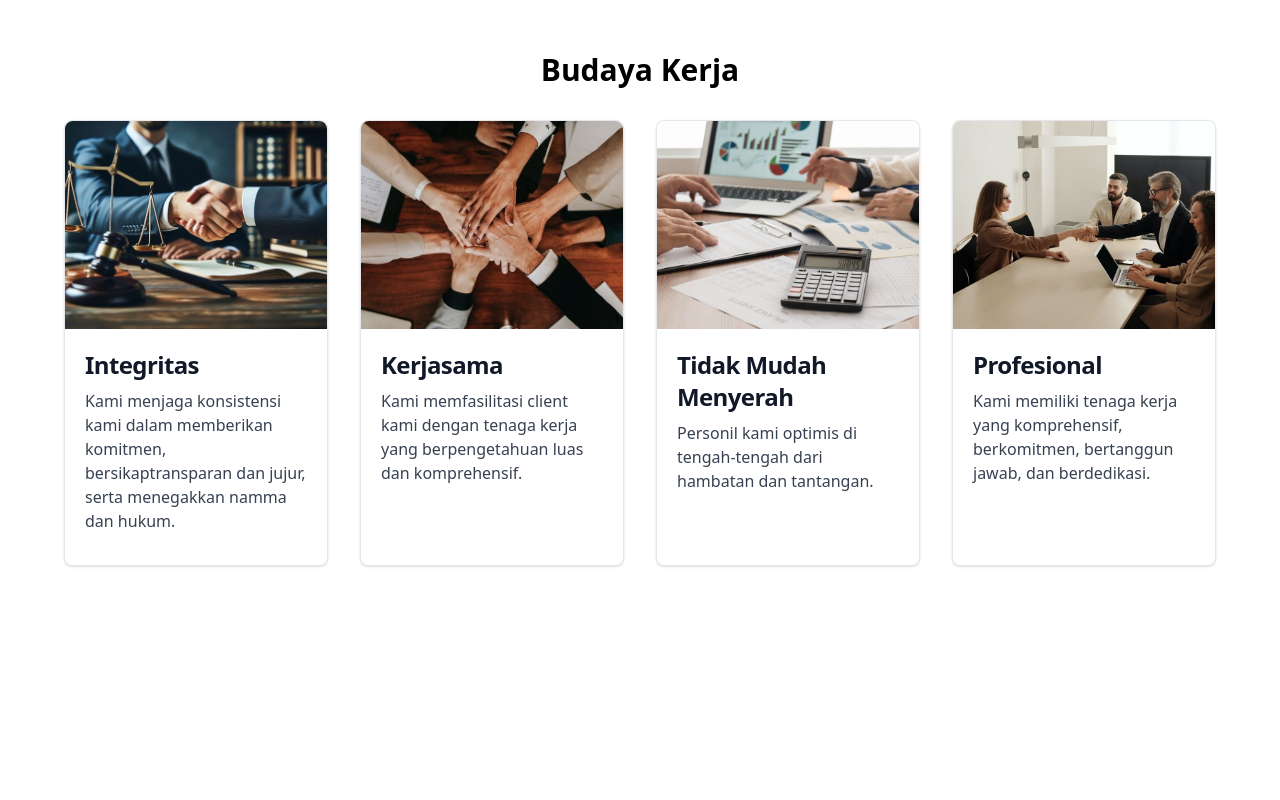
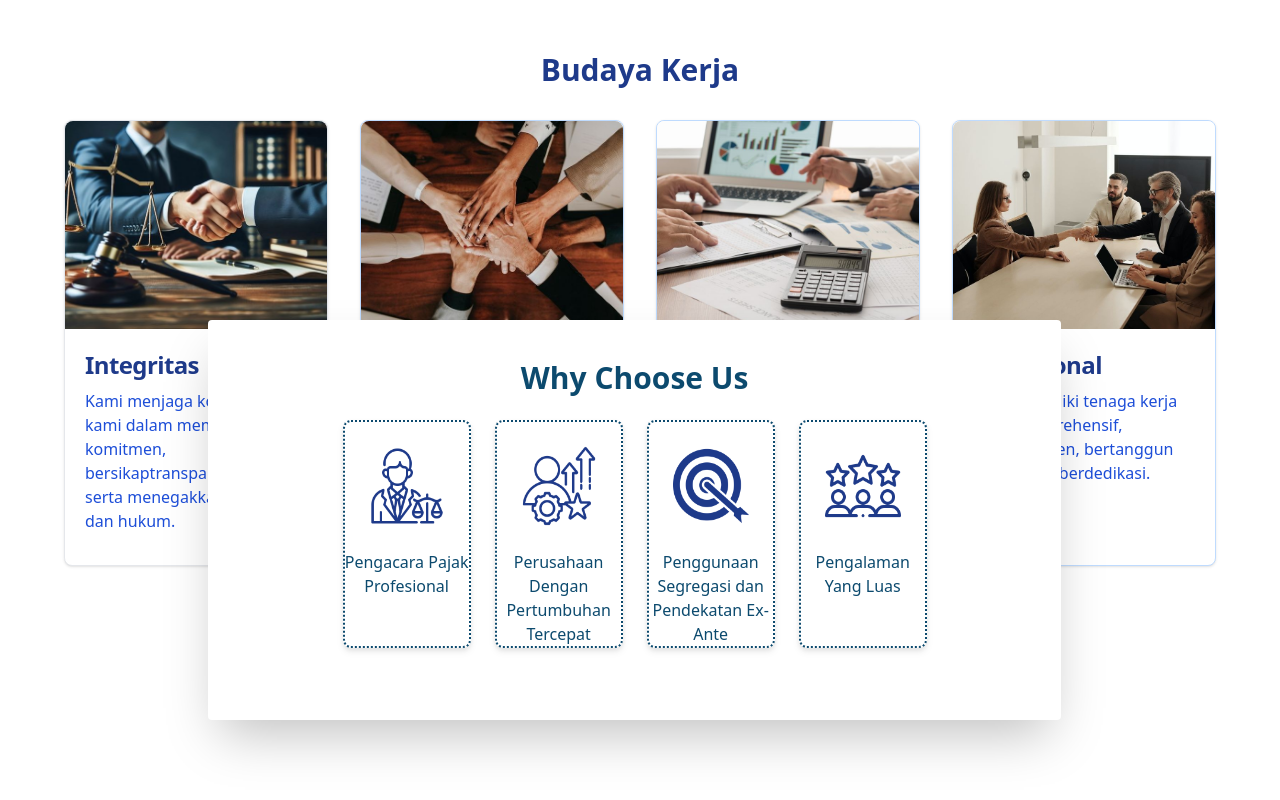
Before and after one commit to rijalllhd/project_padandung, a website: page index.html in a window 1280 px wide. Shown: the part 1580-2380 px from the top of the page. Before the commit the page ends 2194 px from the top, so only its background shows below. Drawn offline with nearby package versions, Linux system fonts and the light colour scheme.

Commit message:
add why choose us

```diff
--- a/index.html
+++ b/index.html
@@ -79,7 +79,7 @@
      <section class="py-12 px-4 md:px-8 lg:px-16 bg-white" id="aboutus">
         <div class="container mx-auto">
             <!-- Section Title -->
-            <h2 class="text-3xl font-bold text-center mb-8">About Us</h2>
+            <h2 class="text-3xl font-bold text-center mb-8 text-blue-900">About Us</h2>
 
             <!-- Three Columns: About, Vision, Mission -->
             <div class="grid grid-cols-1 md:grid-cols-3 gap-8">
@@ -114,15 +114,13 @@
     </section>
 
     <!-- Budaya kerja Section -->
-    <section class="py-12 px-4 md:px-8 lg:px-16 bg-white">
+    <section class="py-12 px-4 md:px-8 lg:px-16 lg:mb-40 bg-white text-blue-900">
         <div class="container mx-auto">
             <!-- Section Title -->
             <h2 class="text-3xl font-bold text-center mb-8">Budaya Kerja</h2>
 
             <!-- Three Columns: About, Vision, Mission -->
-            <div class="grid grid-cols-1 md:grid-cols-4 gap-8">
-
-
+            <div class="grid grid-cols-1 md:grid-cols-4 gap-8 pb-60 lg:pb-10">
 
                 <div class="max-w-sm bg-white border border-gray-200 rounded-lg shadow"  data-aos="zoom-in-up" data-aos-duration="600">
                     <a href="#">
@@ -130,62 +128,102 @@
                     </a>
                     <div class="p-5">
                         <a href="#">
-                            <h5 class="mb-2 text-2xl font-bold tracking-tight text-gray-900">Integritas</h5>
+                            <h5 class="mb-2 text-2xl font-bold tracking-tight text-blue-900">Integritas</h5>
                         </a>
-                        <p class="mb-3 font-normal text-gray-700">Kami menjaga konsistensi kami dalam memberikan komitmen, bersikaptransparan dan jujur, serta menegakkan namma dan hukum.</p>
+                        <p class="mb-3 font-normal text-blue-700">Kami menjaga konsistensi kami dalam memberikan komitmen, bersikaptransparan dan jujur, serta menegakkan namma dan hukum.</p>
 
                     </div>
                 </div>
 
-                <div class="max-w-sm bg-white border border-gray-200 rounded-lg shadow"  data-aos="zoom-in-up" data-aos-duration="600">
+                <div class="max-w-sm bg-white border border-blue-200 rounded-lg shadow"  data-aos="zoom-in-up" data-aos-duration="600">
                     <a href="#" >
                         <img class="rounded-t-lg h-52 w-full object-cover" src="src/asset/teamwork.jpeg" alt="" />
                     </a>
                     <div class="p-5">
                         <a href="#">
-                            <h5 class="mb-2 text-2xl font-bold tracking-tight text-gray-900">Kerjasama</h5>
+                            <h5 class="mb-2 text-2xl font-bold tracking-tight text-blue-900">Kerjasama</h5>
                         </a>
-                        <p class="mb-3 font-normal text-gray-700">Kami memfasilitasi client kami dengan tenaga kerja yang berpengetahuan luas dan komprehensif.</p>
+                        <p class="mb-3 font-normal text-blue-700">Kami memfasilitasi client kami dengan tenaga kerja yang berpengetahuan luas dan komprehensif.</p>
 
                     </div>
                 </div>
 
-                <div class="max-w-sm bg-white border border-gray-200 rounded-lg shadow"  data-aos="zoom-in-up" data-aos-duration="600">
+                <div class="max-w-sm bg-white border border-blue-200 rounded-lg shadow"  data-aos="zoom-in-up" data-aos-duration="600">
                     <a href="#">
                         <img class="rounded-t-lg h-52 w-full object-cover" src="src/asset/accounting.jpeg" alt="" />
                     </a>
                     <div class="p-5">
                         <a href="#">
-                            <h5 class="mb-2 text-2xl font-bold tracking-tight text-gray-900">Tidak Mudah Menyerah</h5>
+                            <h5 class="mb-2 text-2xl font-bold tracking-tight text-blue-900">Tidak Mudah Menyerah</h5>
                         </a>
-                        <p class="mb-3 font-normal text-gray-700">Personil kami optimis di tengah-tengah dari hambatan dan tantangan.</p>
+                        <p class="mb-3 font-normal text-blue-700">Personil kami optimis di tengah-tengah dari hambatan dan tantangan.</p>
 
                     </div>
                 </div>
 
 
-                <div class="max-w-sm bg-white border border-gray-200 rounded-lg shadow" data-aos="zoom-in-up" data-aos-duration="600">
+                <div class="max-w-sm bg-white border border-blue-200 rounded-lg shadow" data-aos="zoom-in-up" data-aos-duration="600">
                     <a href="#">
                         <img class="rounded-t-lg h-52 w-full object-cover" src="src/asset/profesional.jpeg" alt="" />
                     </a>
                     <div class="p-5">
                         <a href="#">
-                            <h5 class="mb-2 text-2xl font-bold tracking-tight text-gray-900">Profesional</h5>
+                            <h5 class="mb-2 text-2xl font-bold tracking-tight text-blue-900">Profesional</h5>
                         </a>
-                        <p class="mb-3 font-normal text-gray-700">Kami memiliki tenaga kerja yang komprehensif, berkomitmen, bertanggun jawab, dan berdedikasi.</p>
+                        <p class="mb-3 font-normal text-blue-700">Kami memiliki tenaga kerja yang komprehensif, berkomitmen, bertanggun jawab, dan berdedikasi.</p>
 
                     </div>
                 </div>
-
-
-
-
             </div>
         </div>
     </section>
 
 
-    <script src="./dist/flowbite.min.js"></script>
+    <!-- Why Choose Us -->
+    <div class="absolute top-[3550px] lg:top-[1900px] left-8 lg:left-52 rounded w-5/6 lg:w-4/6 lg:h-[400px] bg-white shadow-2xl p-6 text-sky-900">
+        <h1 class="text-lg text-center md:text-2xl lg:text-3xl font-bold text-sky-900 pb-3 lg:pt-4">Why Choose Us</h1>
+
+        <div class="flex flex-wrap justify-center">
+            <div class="hover:border-solid border-dotted border-2 border-sky-900 flex flex-col drop-shadow-md bg-white rounded-lg w-24 lg:w-32 m-2 lg:m-3 overflow-hidden">
+                <img src="src/asset/lawyer.png" alt="like" class="h-20 mt-2 mx-4 lg:m-6">
+                <h2 class="text-center lg:text-base text-sm mt-2 lg:mt-0">Pengacara Pajak Profesional</h2>
+            </div>
+
+            <div class="hover:border-solid border-dotted border-2 border-sky-900 flex flex-col drop-shadow-md bg-white rounded-lg w-24 lg:w-32 m-2 lg:m-3 verflow-hidden">
+                <img src="src/asset/peningkatan.png" alt="money" class="h-20 mt-2 mx-4 lg:m-6">
+                <h2 class="text-center lg:text-base text-sm mt-2 lg:mt-0">Perusahaan Dengan Pertumbuhan Tercepat</h2>
+            </div>
+
+            <div class="hover:border-solid border-dotted border-2 border-sky-900 flex flex-col drop-shadow-md bg-white rounded-lg  w-24 lg:w-32 m-2 lg:m-3 overflow-hidden">
+                <img src="src/asset/target.png" alt="chat" class="h-20 mt-2 mx-4 lg:m-6">
+                <h2 class="text-center lg:text-base text-sm mt-2 lg:mt-0">Penggunaan Segregasi dan Pendekatan  Ex-Ante</h2>
+            </div>
+
+            <div class="hover:border-solid border-dotted border-2 border-sky-900 flex flex-col drop-shadow-md bg-white rounded-lg  w-24 lg:w-32 m-2 lg:m-3 overflow-hidden">
+                <img src="src/asset/team.png" alt="shield" class="h-20 mt-2 mx-4 lg:m-6">
+                <h2 class="text-center lg:text-base text-sm mt-2 lg:mt-0">Pengalaman Yang Luas</h2>
+            </div>
+
+
+
+        </div>
+    </div>
+
+
+
+
+    <!-- Team Kami Section -->
+    <section class="py-12 px-4 md:px-8 lg:px-16 bg-blue-900">
+        <div class="container mx-auto">
+            <!-- Section Title -->
+            <h2 class="text-3xl font-bold text-center lg:mt-56 mt-60 mb-8 text-white">Team Kami</h2>
+
+        </div>
+    </section>
+
+
+
+    <script src="../node_modules/flowbite/dist/flowbite.min.js"></script>
     <script src="https://unpkg.com/aos@2.3.1/dist/aos.js"></script>
     <script>
         AOS.init();
```
Also changed, not shown: src/asset/lawyer.png (added), src/asset/peningkatan.png (added), src/asset/target.png (added), src/asset/team.png (added), src/output.css.
